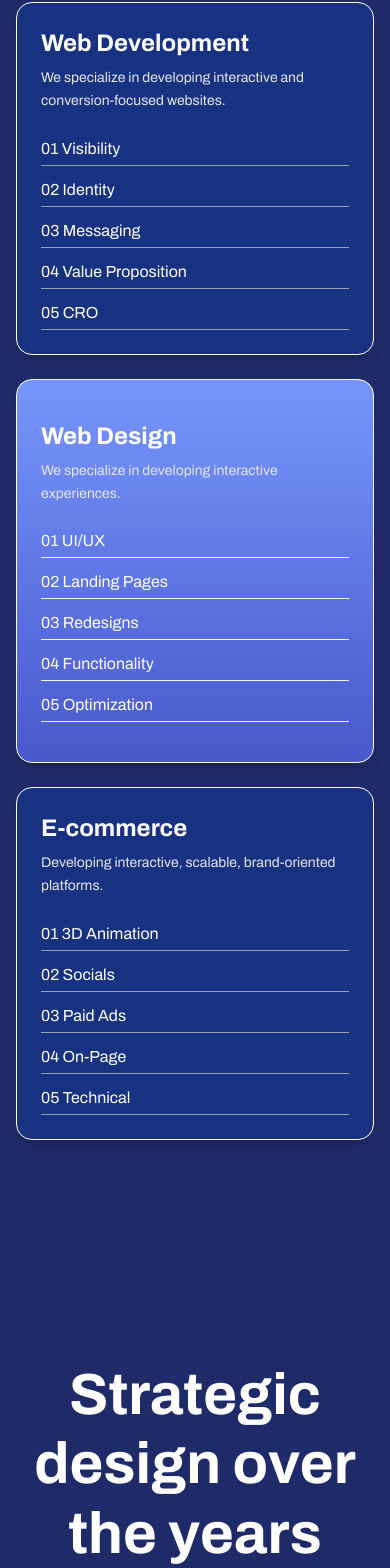
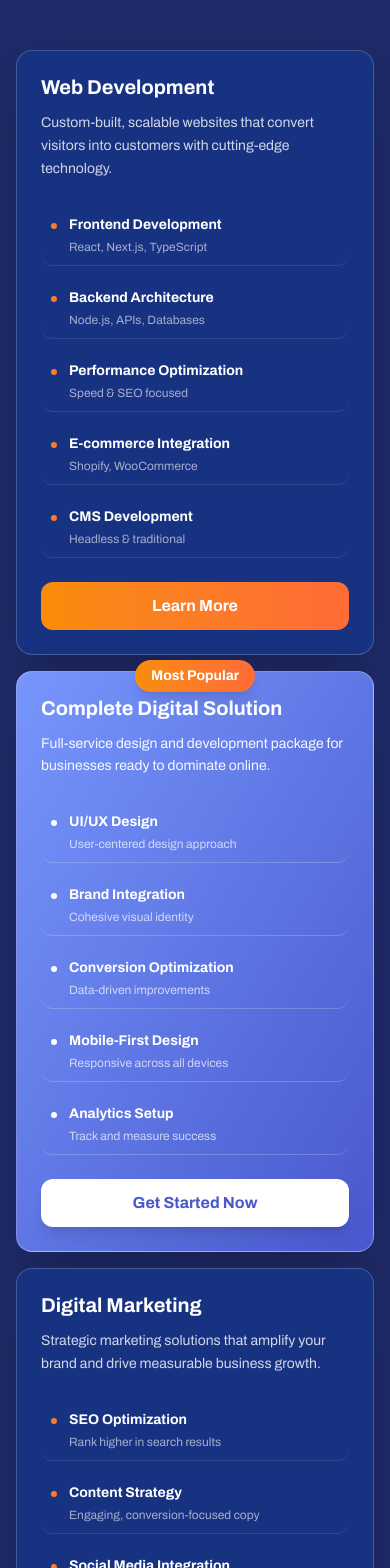
Before and after one commit to kshitijakarsh/codesblue, a Next.js app: page / in a window 390 px wide. Shown: the part 2132-3700 px from the top of the page. Built offline with nearby package versions, Linux system fonts and the light colour scheme.

Commit message:
Price card and about text issue in phone solves

```diff
--- a/components/sections/about.tsx
+++ b/components/sections/about.tsx
@@ -45,7 +45,9 @@ export default function About() {
         transition={{ duration: 0.6 }}
       >
         <div className="max-w-[594px] font-semibold">
-          <h1 className="text-[58px]">Strategic design over the years</h1>
+          <h1 className="text-[38px] md:text-[58px]">
+            Strategic design over the years
+          </h1>
         </div>
       </motion.div>
 
--- a/components/ui/priceCard.tsx
+++ b/components/ui/priceCard.tsx
@@ -1,104 +1,161 @@
 "use client";
-import { motion } from "framer-motion";
+import { motion, Variants } from "framer-motion";
+
+const cardVariants: Variants = {
+  hidden: { opacity: 0, y: 40 },
+  visible: {
+    opacity: 1,
+    y: 0,
+    transition: {
+      duration: 0.6,
+      ease: "easeOut"
+    }
+  }
+};
+
+const containerVariants: Variants = {
+  hidden: { opacity: 0 },
+  visible: {
+    opacity: 1,
+    transition: {
+      staggerChildren: 0.15,
+      delayChildren: 0.2
+    }
+  }
+};
 
 export default function PriceCard() {
+  const services = [
+    {
+      title: "Web Development",
+      description: "Custom-built, scalable websites that convert visitors into customers with cutting-edge technology.",
+      services: [
+        { name: "Frontend Development", detail: "React, Next.js, TypeScript" },
+        { name: "Backend Architecture", detail: "Node.js, APIs, Databases" },
+        { name: "Performance Optimization", detail: "Speed & SEO focused" },
+        { name: "E-commerce Integration", detail: "Shopify, WooCommerce" },
+        { name: "CMS Development", detail: "Headless & traditional" }
+      ],
+      gradient: false,
+      popular: false
+    },
+    {
+      title: "Complete Digital Solution",
+      description: "Full-service design and development package for businesses ready to dominate online.",
+      services: [
+        { name: "UI/UX Design", detail: "User-centered design approach" },
+        { name: "Brand Integration", detail: "Cohesive visual identity" },
+        { name: "Conversion Optimization", detail: "Data-driven improvements" },
+        { name: "Mobile-First Design", detail: "Responsive across all devices" },
+        { name: "Analytics Setup", detail: "Track and measure success" }
+      ],
+      gradient: true,
+      popular: true
+    },
+    {
+      title: "Digital Marketing",
+      description: "Strategic marketing solutions that amplify your brand and drive measurable business growth.",
+      services: [
+        { name: "SEO Optimization", detail: "Rank higher in search results" },
+        { name: "Content Strategy", detail: "Engaging, conversion-focused copy" },
+        { name: "Social Media Integration", detail: "Multi-platform presence" },
+        { name: "Performance Analytics", detail: "ROI tracking & reporting" },
+        { name: "Growth Strategy", detail: "Long-term scalability planning" }
+      ],
+      gradient: false,
+      popular: false
+    }
+  ];
+
   return (
-    <div className="flex flex-wrap justify-center items-end gap-6 px-4 bg-[#1F2B68] pb-20">
+    <div className="bg-[#1F2B68] py-12 lg:py-16 px-4 md:px-6">
       <motion.div
-        className="w-full sm:w-[374px] bg-[#183282] border border-white rounded-2xl p-6 text-white flex flex-col justify-between shadow-lg"
-        initial={{ opacity: 0, y: 50 }}
-        whileInView={{ opacity: 1, y: 0 }}
-        transition={{ duration: 0.5 }}
-        whileHover={{ scale: 1.03 }}
+        variants={containerVariants}
+        initial="hidden"
+        whileInView="visible"
+        viewport={{ once: true, amount: 0.2 }}
+        className="flex flex-wrap justify-center items-stretch gap-4 lg:gap-6 max-w-6xl mx-auto"
       >
-        <div>
-          <h2 className="text-2xl font-semibold mb-2">Web Development</h2>
-          <p className="text-sm text-gray-200 leading-relaxed">
-            We specialize in developing interactive and conversion-focused
-            websites.
+        {services.map((service, index) => (
+          <motion.div
+            key={index}
+            variants={cardVariants}
+            viewport={{ once: true }}
+            className={`relative w-full sm:w-[320px] lg:w-[350px] rounded-2xl p-6 text-white flex flex-col justify-between shadow-2xl border transition-all duration-300 ${
+              service.gradient
+                ? 'bg-gradient-to-br from-[#7796FD] to-[#4958CC] border-white/30 transform lg:scale-105'
+                : 'bg-[#183282] border-white/20 hover:border-white/40'
+            }`}
+            whileHover={{
+              scale: service.gradient ? 1.02 : 1.03,
+              y: -5
+            }}
+            transition={{ duration: 0.3, ease: "easeOut" }}
+          >
+            {service.popular && (
+              <div className="absolute -top-3 left-1/2 transform -translate-x-1/2">
+                <div className="bg-gradient-to-r from-[#F98C05] to-[#FF6B35] text-white px-4 py-1.5 rounded-full text-sm font-bold shadow-lg">
+                  Most Popular
+                </div>
+              </div>
+            )}
+
+            <div className="mb-6">
+              <h3 className="text-xl lg:text-2xl font-bold mb-3 leading-tight">
+                {service.title}
+              </h3>
+              <p className={`text-sm leading-relaxed ${
+                service.gradient ? 'text-white/95' : 'text-white/80'
+              }`}>
+                {service.description}
               </p>
             </div>
-        <div className="mt-6 space-y-3">
-          <p className="border-b border-gray-400 pb-1 hover:text-yellow-300 transition duration-200 cursor-pointer">
-            01 Visibility
+
+            <div className="space-y-3 mb-6 flex-grow">
+              {service.services.map((item, idx) => (
+                <motion.div
+                  key={idx}
+                  className={`group flex items-start gap-3 p-2.5 rounded-xl transition-all duration-200 cursor-pointer ${
+                    service.gradient
+                      ? 'hover:bg-white/10 border-b border-white/20'
+                      : 'hover:bg-white/5 border-b border-white/10'
+                  }`}
+                  whileHover={{ x: 5 }}
+                  transition={{ duration: 0.2 }}
+                >
+                  <div className={`w-1.5 h-1.5 rounded-full mt-2 ${
+                    service.gradient
+                      ? 'bg-white'
+                      : 'bg-gradient-to-r from-[#F98C05] to-[#FF6B35]'
+                  }`}></div>
+                  <div className="flex-1">
+                    <p className="font-semibold text-white group-hover:text-white transition-colors text-sm">
+                      {item.name}
                     </p>
-          <p className="border-b border-gray-400 pb-1 hover:text-yellow-300 transition duration-200 cursor-pointer">
-            02 Identity
-          </p>
-          <p className="border-b border-gray-400 pb-1 hover:text-yellow-300 transition duration-200 cursor-pointer">
-            03 Messaging
-          </p>
-          <p className="border-b border-gray-400 pb-1 hover:text-yellow-300 transition duration-200 cursor-pointer">
-            04 Value Proposition
-          </p>
-          <p className="border-b border-gray-400 pb-1 hover:text-yellow-300 transition duration-200 cursor-pointer">
-            05 CRO
+                    <p className={`text-xs mt-1 ${
+                      service.gradient ? 'text-white/70' : 'text-white/60'
+                    }`}>
+                      {item.detail}
                     </p>
                   </div>
                 </motion.div>
+              ))}
+            </div>
 
-      <motion.div
-        className="w-full sm:w-[374px] bg-gradient-to-b from-[#7796FD] to-[#4958CC] border border-white rounded-2xl px-6 py-10 sm:py-14 text-white flex flex-col justify-between shadow-lg relative z-10"
-        initial={{ opacity: 0, y: 50 }}
-        whileInView={{ opacity: 1, y: 0 }}
-        transition={{ duration: 0.6 }}
-        whileHover={{ scale: 1.05 }}
+            <motion.button
+              className={`w-full py-3 rounded-xl font-bold text-base transition-all duration-300 ${
+                service.gradient
+                  ? 'bg-white text-[#4958CC] hover:bg-white/90 shadow-lg'
+                  : 'bg-gradient-to-r from-[#F98C05] to-[#FF6B35] text-white hover:shadow-xl'
+              }`}
+              whileHover={{ scale: 1.02 }}
+              whileTap={{ scale: 0.98 }}
+              transition={{ duration: 0.2 }}
             >
-        <div>
-          <h2 className="text-2xl font-semibold mb-2">Web Design</h2>
-          <p className="text-sm text-gray-200 leading-relaxed">
-            We specialize in developing interactive experiences.
-          </p>
-        </div>
-        <div className="mt-6 space-y-3">
-          <p className="border-b border-gray-100 pb-1 hover:text-yellow-300 transition duration-200 cursor-pointer">
-            01 UI/UX
-          </p>
-          <p className="border-b border-gray-100 pb-1 hover:text-yellow-300 transition duration-200 cursor-pointer">
-            02 Landing Pages
-          </p>
-          <p className="border-b border-gray-100 pb-1 hover:text-yellow-300 transition duration-200 cursor-pointer">
-            03 Redesigns
-          </p>
-          <p className="border-b border-gray-100 pb-1 hover:text-yellow-300 transition duration-200 cursor-pointer">
-            04 Functionality
-          </p>
-          <p className="border-b border-gray-100 pb-1 hover:text-yellow-300 transition duration-200 cursor-pointer">
-            05 Optimization
-          </p>
-        </div>
+              {service.gradient ? "Get Started Now" : "Learn More"}
+            </motion.button>
           </motion.div>
-
-      <motion.div
-        className="w-full sm:w-[374px] bg-[#183282] border border-white rounded-2xl p-6 text-white flex flex-col justify-between shadow-lg"
-        initial={{ opacity: 0, y: 50 }}
-        whileInView={{ opacity: 1, y: 0 }}
-        transition={{ duration: 0.7 }}
-        whileHover={{ scale: 1.03 }}
-      >
-        <div>
-          <h2 className="text-2xl font-semibold mb-2">E-commerce</h2>
-          <p className="text-sm text-gray-200 leading-relaxed">
-            Developing interactive, scalable, brand-oriented platforms.
-          </p>
-        </div>
-        <div className="mt-6 space-y-3">
-          <p className="border-b border-gray-400 pb-1 hover:text-yellow-300 transition duration-200 cursor-pointer">
-            01 3D Animation
-          </p>
-          <p className="border-b border-gray-400 pb-1 hover:text-yellow-300 transition duration-200 cursor-pointer">
-            02 Socials
-          </p>
-          <p className="border-b border-gray-400 pb-1 hover:text-yellow-300 transition duration-200 cursor-pointer">
-            03 Paid Ads
-          </p>
-          <p className="border-b border-gray-400 pb-1 hover:text-yellow-300 transition duration-200 cursor-pointer">
-            04 On-Page
-          </p>
-          <p className="border-b border-gray-400 pb-1 hover:text-yellow-300 transition duration-200 cursor-pointer">
-            05 Technical
-          </p>
-        </div>
+        ))}
       </motion.div>
     </div>
   );
```
Lines whose indentation alone changed are shown as unchanged.
